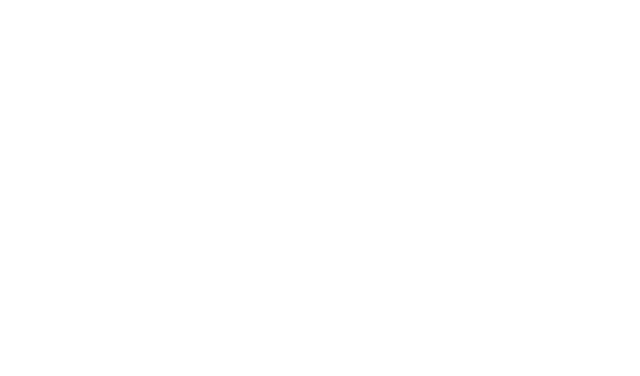
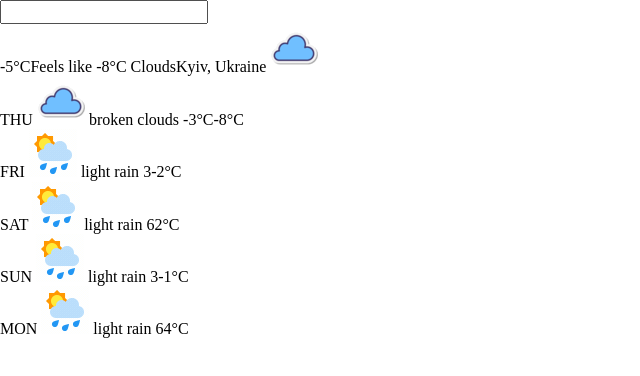
Before and after one commit to volodons/weather-app, a plain HTML site: page task2_5/index.html in a window 1280 px wide. Shown: the whole page, without its empty margins (0-640 px from the left). Drawn offline with Linux system fonts and the light colour scheme.

Commit message:
Add HTML layout and images

```diff
--- a/task2_5/index.html
+++ b/task2_5/index.html
@@ -9,5 +9,49 @@
     <link rel="stylesheet" href="./styles/style.css" />
     <script src="./scripts/scripts.js" defer></script>
   </head>
-  <body></body>
+  <body>
+    <form action="">
+      <label for="search-field"></label>
+      <input type="search" name="search-field" id="search-field" />
+    </form>
+    <main>
+      <header>
+        <span>-5°C</span><span>Feels like -8°C</span> <span>Clouds</span
+        ><span>Kyiv, Ukraine</span>
+        <img src="./images/icon-broken-clouds.gif" alt="Broken clouds" />
+      </header>
+      <section>
+        <div>
+          <span>THU</span>
+          <img src="./images/icon-broken-clouds.gif" alt="Broken clouds" />
+          <span>broken clouds</span>
+          <span>-3°C-8°C</span>
+        </div>
+        <div>
+          <span>FRI</span>
+          <img src="./images/icon-light-rain.gif" alt="Light rain" />
+          <span>light rain</span>
+          <span>3-2°C</span>
+        </div>
+        <div>
+          <span>SAT</span>
+          <img src="./images/icon-light-rain.gif" alt="Light rain" />
+          <span>light rain</span>
+          <span>62°C</span>
+        </div>
+        <div>
+          <span>SUN</span>
+          <img src="./images/icon-light-rain.gif" alt="Light rain" />
+          <span>light rain</span>
+          <span>3-1°C</span>
+        </div>
+        <div>
+          <span>MON</span>
+          <img src="./images/icon-light-rain.gif" alt="Light rain" />
+          <span>light rain</span>
+          <span>64°C</span>
+        </div>
+      </section>
+    </main>
+  </body>
 </html>
```
Also changed, not shown: task2_5/images/icon-broken-clouds.gif (added), task2_5/images/icon-light-rain.gif (added).
